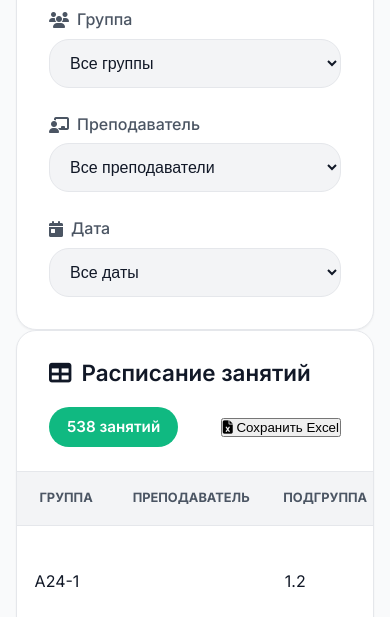
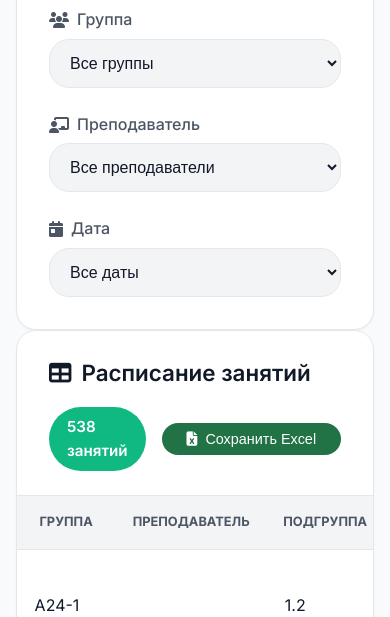
Before and after one commit to PyaniyGeodesist/raspisanie, a plain HTML site: page index.html in a window 390 px wide. Shown: the part 483-1100 px from the top of the page. Drawn offline with Linux system fonts and the light colour scheme.

Commit message:
Update style.css

```diff
--- a/style.css
+++ b/style.css
@@ -3,6 +3,8 @@
     --primary-hover: #4f46e5;
     --accent-color: #8b5cf6;
     --success-color: #10b981;
+    --excel-color: #217346;
+    --excel-hover: #1a5c38;
 
     --bg-color: #f9fafb;
     --surface-color: #ffffff;
@@ -25,6 +27,8 @@
     --primary-hover: #6366f1;
     --accent-color: #a78bfa;
     --success-color: #34d399;
+    --excel-color: #2d8b57;
+    --excel-hover: #267949;
 
     --bg-color: #0f172a;
     --surface-color: #1e293b;
@@ -256,6 +260,11 @@ body {
     gap: 1rem;
 }
 
+.export-buttons {
+    display: flex;
+    gap: 0.5rem;
+}
+
 .stats {
     background: var(--success-color);
     color: white;
@@ -265,9 +274,9 @@ body {
     font-size: 0.95rem;
 }
 
-/* Стили для кнопки сохранения PDF */
-.save-pdf-btn {
-    background: #e53e3e;
+/* Стили для кнопки сохранения Excel */
+.save-excel-btn {
+    background: var(--excel-color);
     color: white;
     border: none;
     border-radius: var(--radius);
@@ -280,12 +289,12 @@ body {
     font-weight: 500;
 }
 
-.save-pdf-btn:hover {
-    background: #c53030;
+.save-excel-btn:hover {
+    background: var(--excel-hover);
     transform: scale(1.03);
 }
 
-.save-pdf-btn:disabled {
+.save-excel-btn:disabled {
     background: var(--text-muted);
     cursor: not-allowed;
     transform: none;
@@ -410,14 +419,14 @@ body, .logo-card, .filters-section, .schedule-section, .contact-card {
     to { opacity: 1; transform: translateY(0); }
 }
 
-/* Анимация загрузки для PDF */
+/* Анимация загрузки */
 @keyframes pulse {
     0% { opacity: 1; }
     50% { opacity: 0.5; }
     100% { opacity: 1; }
 }
 
-.pdf-loading {
+.loading {
     animation: pulse 1.5s ease-in-out infinite;
 }
 
@@ -453,9 +462,15 @@ body, .logo-card, .filters-section, .schedule-section, .contact-card {
         justify-content: space-between;
     }
 
-    .save-pdf-btn {
+    .export-buttons {
+        flex-direction: column;
+        width: 100%;
+    }
+
+    .save-excel-btn {
         padding: 8px 12px;
         font-size: 0.9rem;
+        justify-content: center;
     }
 
     .filters-grid {
```
